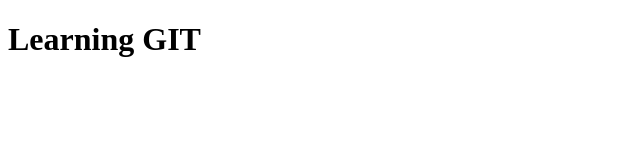
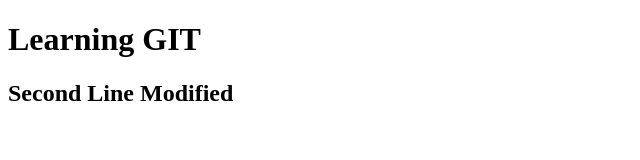
Before and after one commit to MortalEngines99/HelloWorldGitProject, a plain HTML site: page index.html in a window 1280 px wide. Shown: the whole page, without its empty margins (0-640 px from the left). Drawn offline with Linux system fonts and the light colour scheme.

Commit message:
Modified index.html

```diff
--- a/index.html
+++ b/index.html
@@ -10,6 +10,7 @@
 
 <body>
     <h1>Learning GIT</h1>
+    <h2>Second Line Modified</h2>
 </body>
 
 </html>
```
